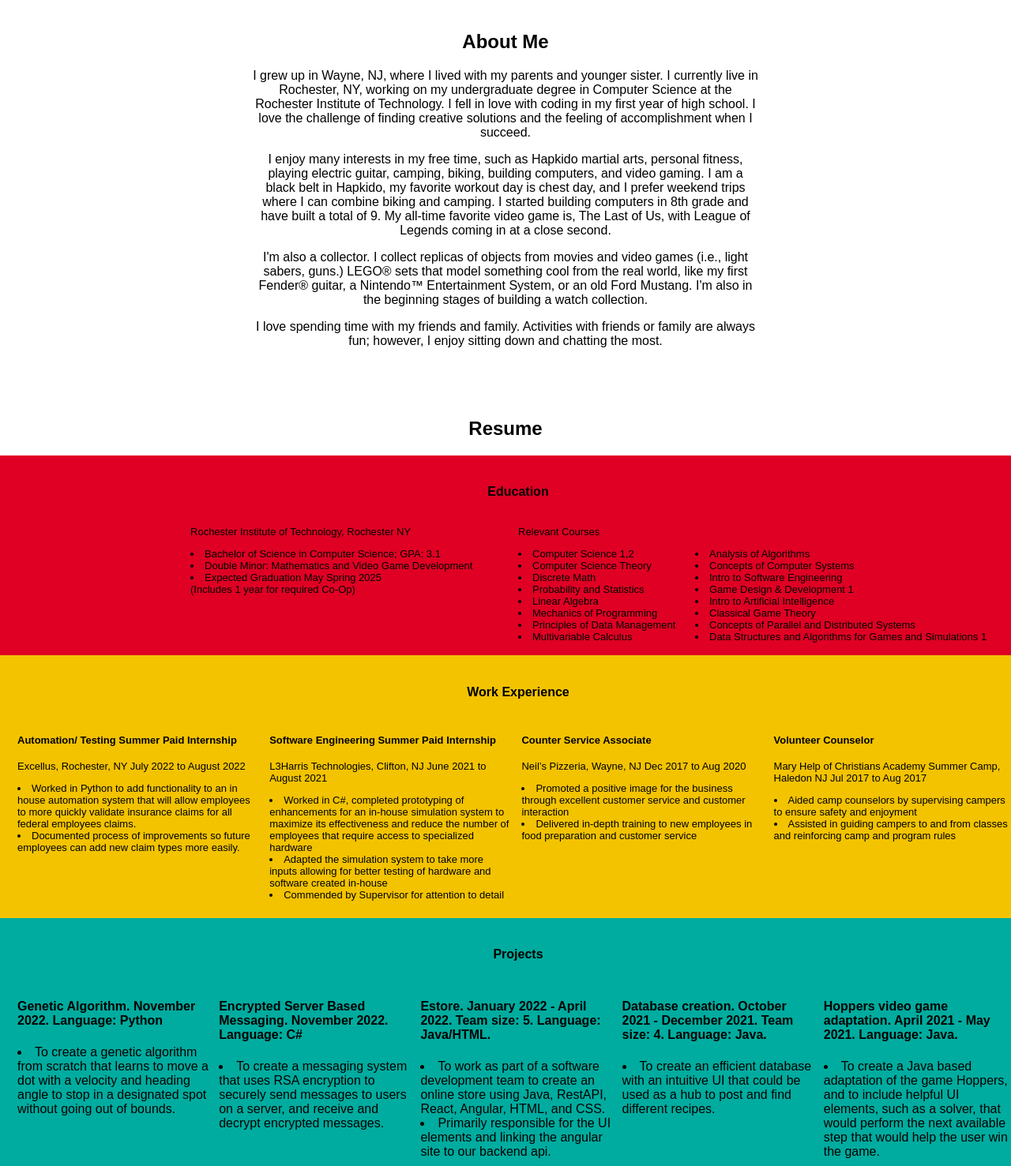
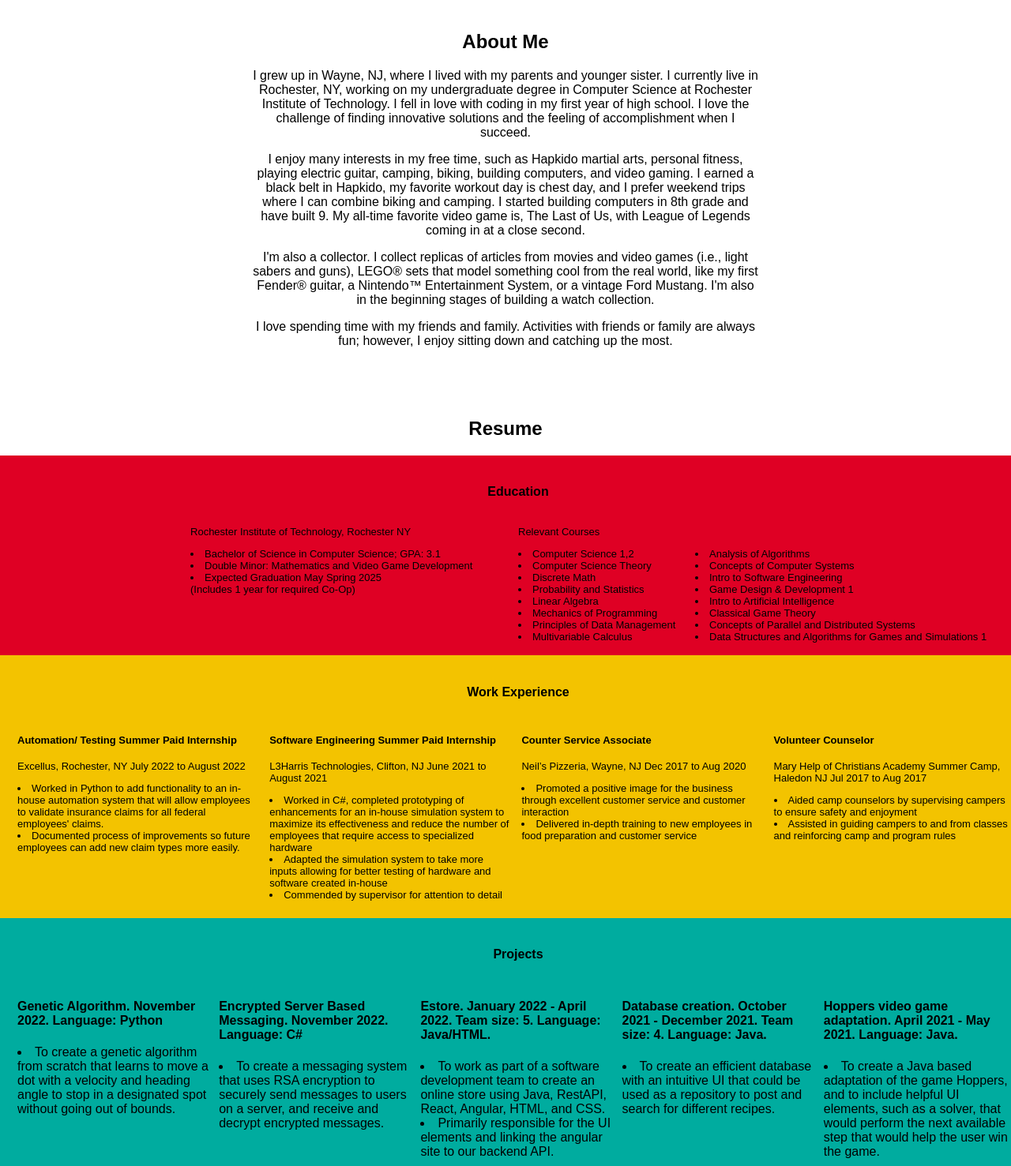
Before and after one commit to Christopher-Roedel/christopher-roedel.github.io, a plain HTML site: page index.html in a window 1280 px wide. Shown: the part 427-1904 px from the top of the page at 79% size. Drawn offline with Linux system fonts and the light colour scheme.

Commit message:
Add files via upload

```diff
--- a/index.html
+++ b/index.html
@@ -29,23 +29,25 @@
 <div id="about" class="about">
     <h2>About Me</h2>
     <p>
-        I grew up in Wayne, NJ, where I lived with my parents and younger sister. I currently live in Rochester, NY,
-        working on my undergraduate degree in Computer Science at the Rochester Institute of Technology. I fell in love with coding in my first year of high school.
-        I love the challenge of finding creative solutions and the feeling of accomplishment when I succeed.
+        I grew up in Wayne, NJ, where I lived with my parents and younger sister. I currently live in Rochester,
+        NY, working on my undergraduate degree in Computer Science at Rochester Institute of Technology. I fell in
+        love with coding in my first year of high school. I love the challenge of finding innovative solutions and
+        the feeling of accomplishment when I succeed.
     </p>
     <p>
-        I enjoy many interests in my free time, such as Hapkido martial arts, personal fitness, playing electric guitar, camping, biking,
-        building computers, and video gaming. I am a black belt in Hapkido, my favorite workout day is chest day, and I prefer weekend
-        trips where I can combine biking and camping. I started building computers in 8th grade and have built a total of 9. My all-time
-        favorite video game is, The Last of Us, with League of Legends coming in at a close second.
+        I enjoy many interests in my free time, such as Hapkido martial arts, personal fitness, playing electric
+        guitar, camping, biking, building computers, and video gaming. I earned a black belt in Hapkido, my favorite
+        workout day is chest day, and I prefer weekend trips where I can combine biking and camping. I started building
+        computers in 8th grade and have built 9. My all-time favorite video game is, The Last of Us, with League of
+        Legends coming in at a close second.
     </p>
     <p>
-        I'm also a collector. I collect replicas of objects from movies and video games (i.e., light sabers, guns.) LEGO® sets that model
-        something cool from the real world, like my first Fender® guitar, a Nintendo™ Entertainment System, or an old Ford Mustang. I'm also in the
-        beginning stages of building a watch collection.
+        I'm also a collector. I collect replicas of articles from movies and video games (i.e., light sabers and guns),
+        LEGO® sets that model something cool from the real world, like my first Fender® guitar, a Nintendo™ Entertainment
+        System, or a vintage Ford Mustang. I'm also in the beginning stages of building a watch collection.
     </p>
     <p>
-        I love spending time with my friends and family. Activities with friends or family are always fun; however, I enjoy sitting down and chatting the most.
+        I love spending time with my friends and family. Activities with friends or family are always fun; however, I enjoy sitting down and catching up the most.
     </p>
     <a id="resume" class="resume-jump"></a>
     <p>&nbsp</p>
@@ -95,8 +97,7 @@
         <div class="work1">
             <h4>Automation/ Testing Summer Paid Internship</h4>
             <p>Excellus, Rochester, NY July 2022 to August 2022</p>
-            <li>Worked in Python to add functionality to an in house automation system that will allow employees to more quickly validate insurance claims for all federal
-                employees claims.</li>
+            <li>Worked in Python to add functionality to an in-house automation system that will allow employees to validate insurance claims for all federal employees' claims.</li>
             <li>Documented process of improvements so future employees can add new claim types more easily.</li>
         </div>
         <div class="work2">
@@ -107,7 +108,7 @@
             <li>Adapted the simulation system to take more inputs allowing for better testing of hardware and software
                 created in-house
              </li>
-             <li>Commended by Supervisor for attention to detail</li>
+             <li>Commended by supervisor for attention to detail</li>
         </div>
         <div class="work3">
             <h4>Counter Service Associate</h4>
@@ -136,11 +137,11 @@
             <h4>Estore. January 2022 - April 2022. Team size: 5. Language: Java/HTML.</h4>
             <li>To work as part of a software development team to create an online store using Java, RestAPI, React,
                 Angular, HTML, and CSS.</li>
-            <li>Primarily responsible for the UI elements and linking the angular site to our backend api.</li>
+            <li>Primarily responsible for the UI elements and linking the angular site to our backend API.</li>
         </div>
         <div class="proj4">
             <h4>Database creation. October 2021 - December 2021. Team size: 4. Language: Java.</h4>
-            <li>To create an efficient database with an intuitive UI that could be used as a hub to post and find different recipes.</li>
+            <li>To create an efficient database with an intuitive UI that could be used as a repository to post and search for different recipes.</li>
         </div>
         <div class="proj5">
             <h4>Hoppers video game adaptation. April 2021 - May 2021. Language: Java.</h4>
@@ -155,8 +156,7 @@
             <h4>Boy Scouts of America Troop 108</h4>
             <div class="lead1-1">
                 <p>Eagle Scout October 2019</p>
-                <li>For Eagle Scout project planned and lead construction of an outdoor seating area/patio at a local
-                    elementary school
+                <li>For Eagle Scout project planned and led the construction of an outdoor seating area/patio at a local elementary school
                 </li>
                 <li>Gathered donations and materials in order to complete the project.</li>
             </div>
```
